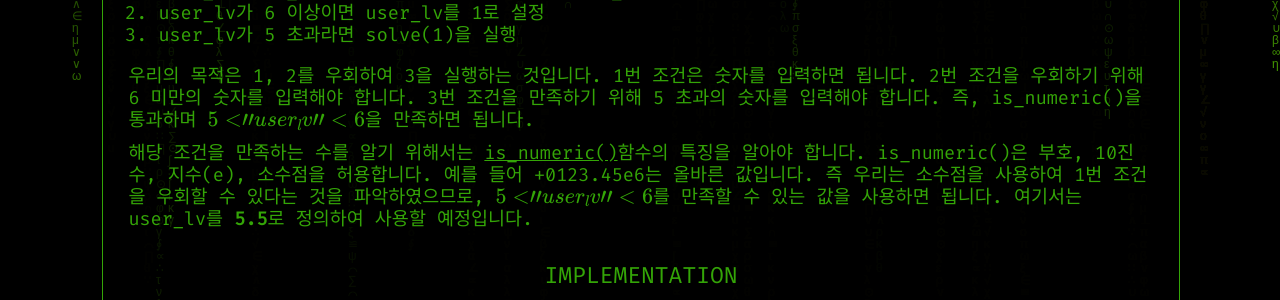
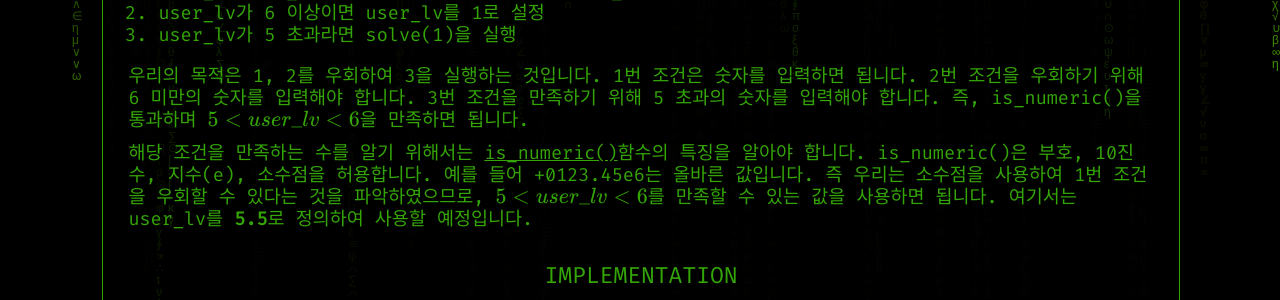
Before and after one commit to bindon/bindon.github.io, a Jekyll site: the page built from _posts/Web Hacking KR/2019-11-27-old01.md, in a window 1280 px wide. Shown: the part 1212-1512 px from the top of the page. Built offline with Jekyll 4.4.1, drawn with Linux system fonts in a browser that asks for light colours; formulas are drawn with MathJax 3.

Commit message:
Rename image url and formula markdown

````diff
--- a/_posts/Web Hacking KR/2019-11-27-old01.md
+++ b/_posts/Web Hacking KR/2019-11-27-old01.md
@@ -7,7 +7,7 @@
 ---
 
 # Problem Analysis
-![old-01-problem]({{site.url}}{{site.baseurl}}{{site.assets_path}}/img/posts/Web Hacking Kr/old-01-problem.png){: .text-center }
+![old-01-problem]({{site.url}}{{site.baseurl}}{{site.assets_path}}/img/posts/Web Hacking KR/old-01-problem.png){: .text-center }
 문제를 확인하면, 이 페이지에서는 사용자의 입력을 받는 부분이 따로 나타나지 않기 때문에, 바로 view-source 링크를 클릭하여 코드를 확인합니다.
 
 ```php
@@ -49,11 +49,11 @@
 1번 조건은 숫자를 입력하면 됩니다.
 2번 조건을 우회하기 위해 6 미만의 숫자를 입력해야 합니다.
 3번 조건을 만족하기 위해 5 초과의 숫자를 입력해야 합니다.
-즉, is_numeric()을 통과하며 $$ 5 < "user_lv" < 6 $$을 만족하면 됩니다.
+즉, is_numeric()을 통과하며 $$ 5 < user\_lv < 6 $$을 만족하면 됩니다.
 
 해당 조건을 만족하는 수를 알기 위해서는 [is_numeric()](https://www.php.net/manual/en/function.is-numeric.php)함수의 특징을 알아야 합니다.
 is_numeric()은 부호, 10진수, 지수(e), 소수점을 허용합니다. 예를 들어 +0123.45e6는 올바른 값입니다.
-즉 우리는 소수점을 사용하여 1번 조건을 우회할 수 있다는 것을 파악하였으므로, $$ 5 < "user_lv" < 6 $$를 만족할 수 있는 값을 사용하면 됩니다.
+즉 우리는 소수점을 사용하여 1번 조건을 우회할 수 있다는 것을 파악하였으므로, $$ 5 < user\_lv < 6 $$를 만족할 수 있는 값을 사용하면 됩니다.
 여기서는 user_lv를 **5.5**로 정의하여 사용할 예정입니다.
 
 # Implementation
````
